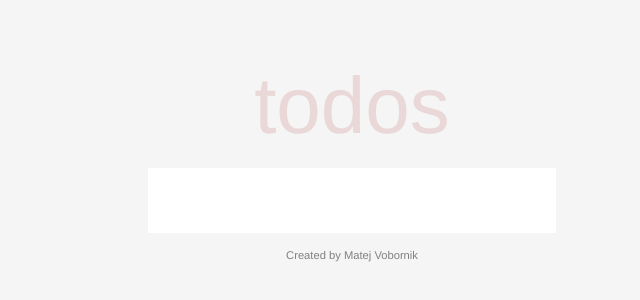
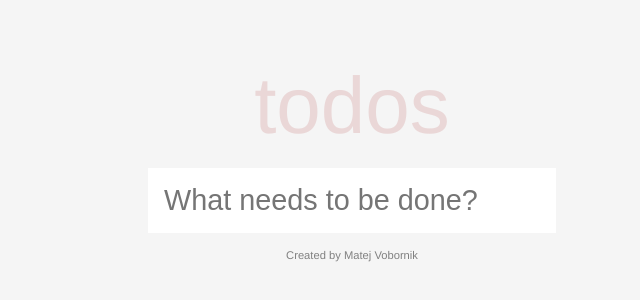
Before and after one commit to macko911/moro-todo, a React (Create React App) app: page / in a window 1280 px wide. Shown: the part 240-540 px from the top of the page, without its empty margins (288-928 px from the left). Built offline with nearby package versions, Linux system fonts and the light colour scheme.

Commit message:
added prop types to add todo

```diff
--- a/src/components/TodoApp/AddTodo.js
+++ b/src/components/TodoApp/AddTodo.js
@@ -1,4 +1,5 @@
 import React from 'react'
+import PropTypes from 'prop-types'
 import {css} from 'emotion'
 
 const AddTodo = ({setTodo, value, addTodo}) => {
@@ -15,9 +16,16 @@ const AddTodo = ({setTodo, value, addTodo}) => {
         onChange={e => setTodo(e.currentTarget.value)}
         onKeyDown={onKeyDown}
         value={value}
+        placeholder='What needs to be done?'
       />
     </div>
   )
+}
+
+AddTodo.propTypes = {
+  setTodo: PropTypes.func.isRequired,
+  value: PropTypes.string.isRequired,
+  addTodo: PropTypes.func.isRequired
 }
 
 const styles = {
@@ -28,6 +36,8 @@ const styles = {
     font-size: 1.8rem;
     outline: none;
     color: #545454;
+    font-weight: 100;
+    min-width: 320px;
   `
 }
 
```
